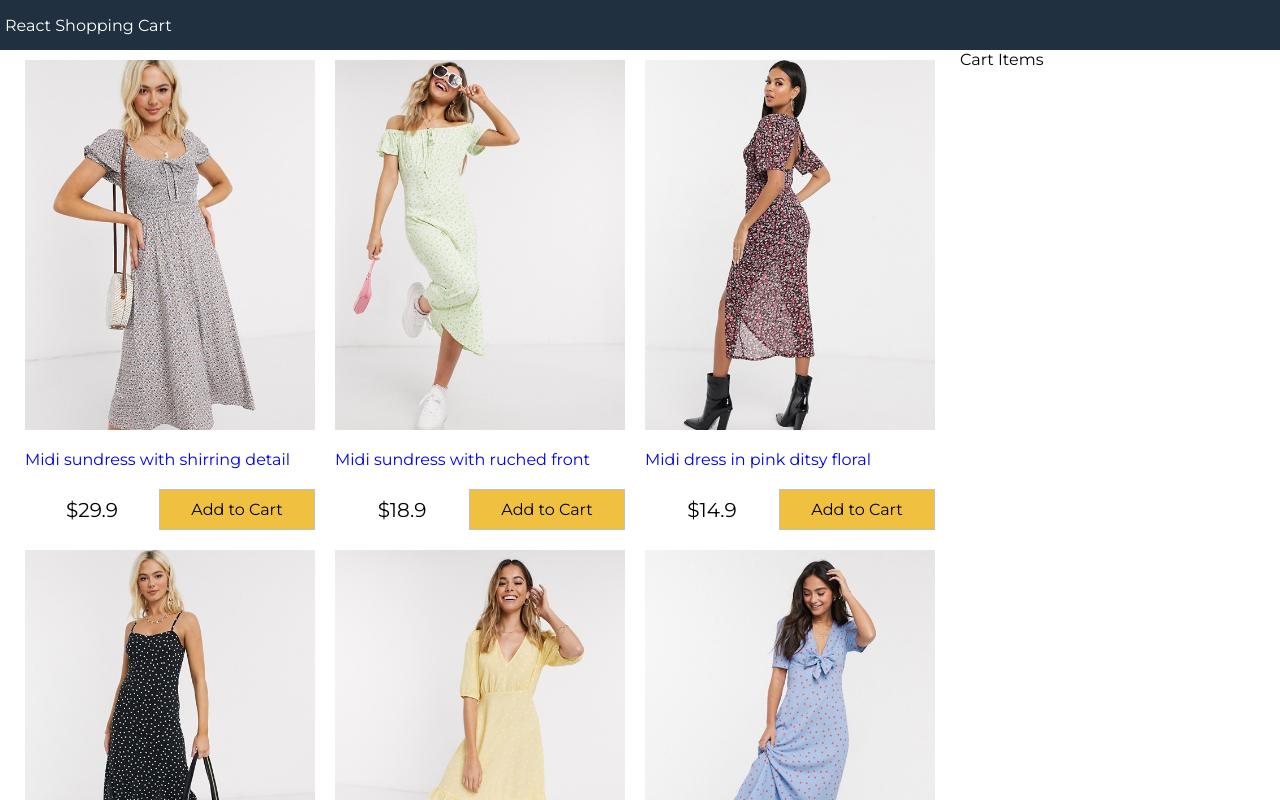
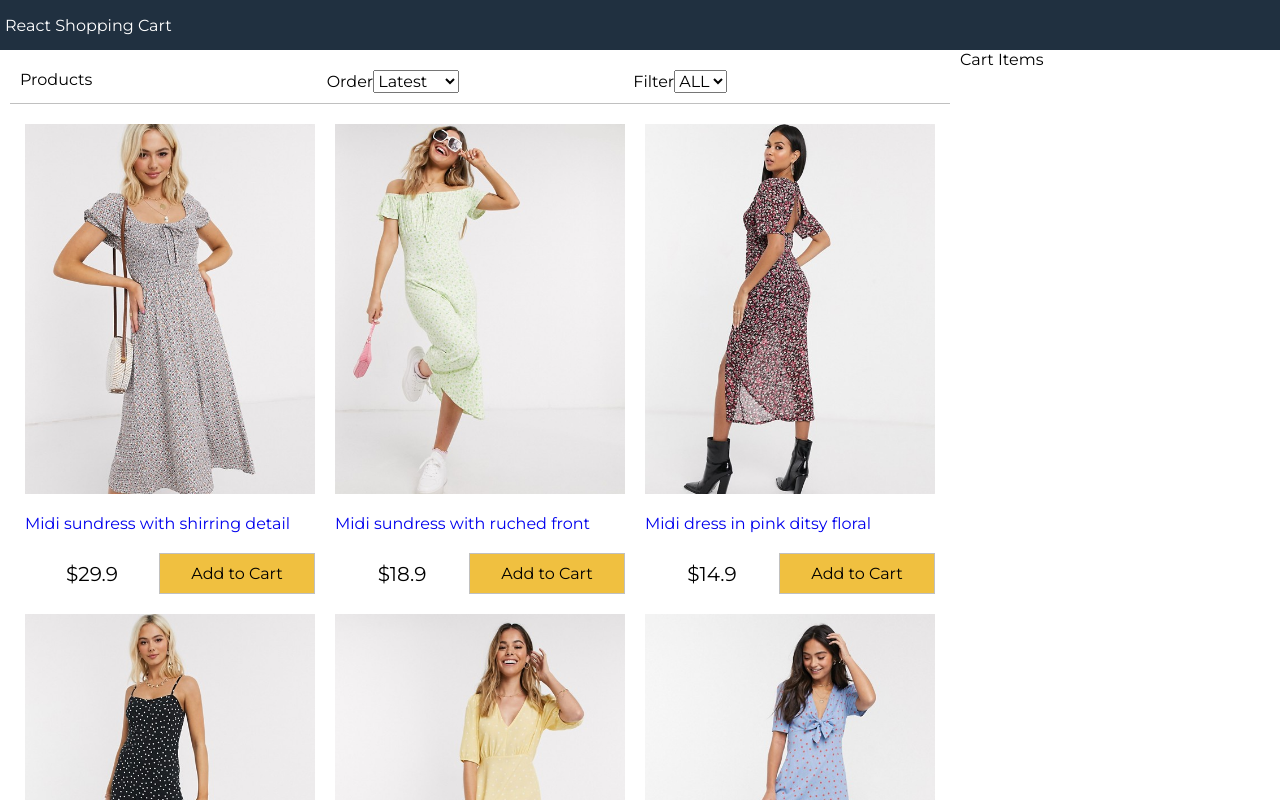
Before and after one commit to Aram-Harutyunyan/react-shopping-cart-Basir, a React (Create React App) app: page / in a window 1280 px wide. Shown: the top 800 px of the page. Built offline with nearby package versions, Linux system fonts and the light colour scheme.

Commit message:
Sort and filter ready

```diff
--- a/src/App.js
+++ b/src/App.js
@@ -1,4 +1,5 @@
 import React from "react"
+import Filter  from "./components/Filter";
 import Products from "./components/Products";
 import data from "./data.json"
 
@@ -11,6 +12,28 @@
       sort:"",
     }
   }
+
+  sortProducts=(event)=>{
+      const sort =event.target.value
+      this.setState({
+        sort:sort,
+        products:this.state.products.slice().sort((a,b)=>(
+          sort==="lowest"?((a.price>b.price)?1:-1):
+          sort==="highest"?((a.price<b.price)?1:-1):((a._id>b._id)?1:-1)
+        ))
+      })
+  }
+  filterProducts=(event)=>{
+    if(event.target.value===""){
+      this.setState({size:event.target.value, products:data.products})
+    }else{
+      this.setState({
+        size:event.target.value,
+        products:data.products.filter(product=>product.availableSizes.indexOf(event.target.value)>=0)
+      })
+    }
+
+  }
   render(){
   return (
     <div className="grid-container">
@@ -20,6 +43,11 @@
       <main>
         <div className="content">
           <div className="main">
+            <Filter count={this.state.products.lengh}
+            size={this.state.size}
+            sort={this.state.sort}
+            filterProducts={this.filterProducts}
+            sortProducts={this.sortProducts} />
             <Products products={this.state.products} />
           </div>
           <div className="sidebar">Cart Items</div>
--- /dev/null
+++ b/src/components/Filter.js
@@ -0,0 +1,33 @@
+import React, { Component } from 'react'
+
+
+export default class Filter extends Component {
+    render() {
+        return (
+            <div className="filter">
+               <div className="filter-result">{this.props.count} Products</div>
+               <div className="filter-sort">
+                   {" "}
+                   Order
+                   <select value={this.props.sort} onChange={this.props.sortProducts}>
+                        <option>Latest</option>
+                        <option value="lowest">Lowest</option>
+                        <option value="highest">Highest</option>
+                   </select>
+               </div>
+               <div className ="filter-size">
+                   Filter
+                   <select value={this.props.size} onChange={this.props.filterProducts} >
+                        <option value="">ALL</option>
+                        <option value="XS">XS</option>
+                        <option value="S">S</option>
+                        <option value="M">M</option>
+                        <option value="L">L</option>
+                        <option value="XL">XL</option>
+                        <option value="XXL">XXL</option>
+                   </select>
+               </div>
+            </div>
+        )
+    }
+}
```
Also changed, not shown: 1 other file (tests, documents, lock files or other folders).
